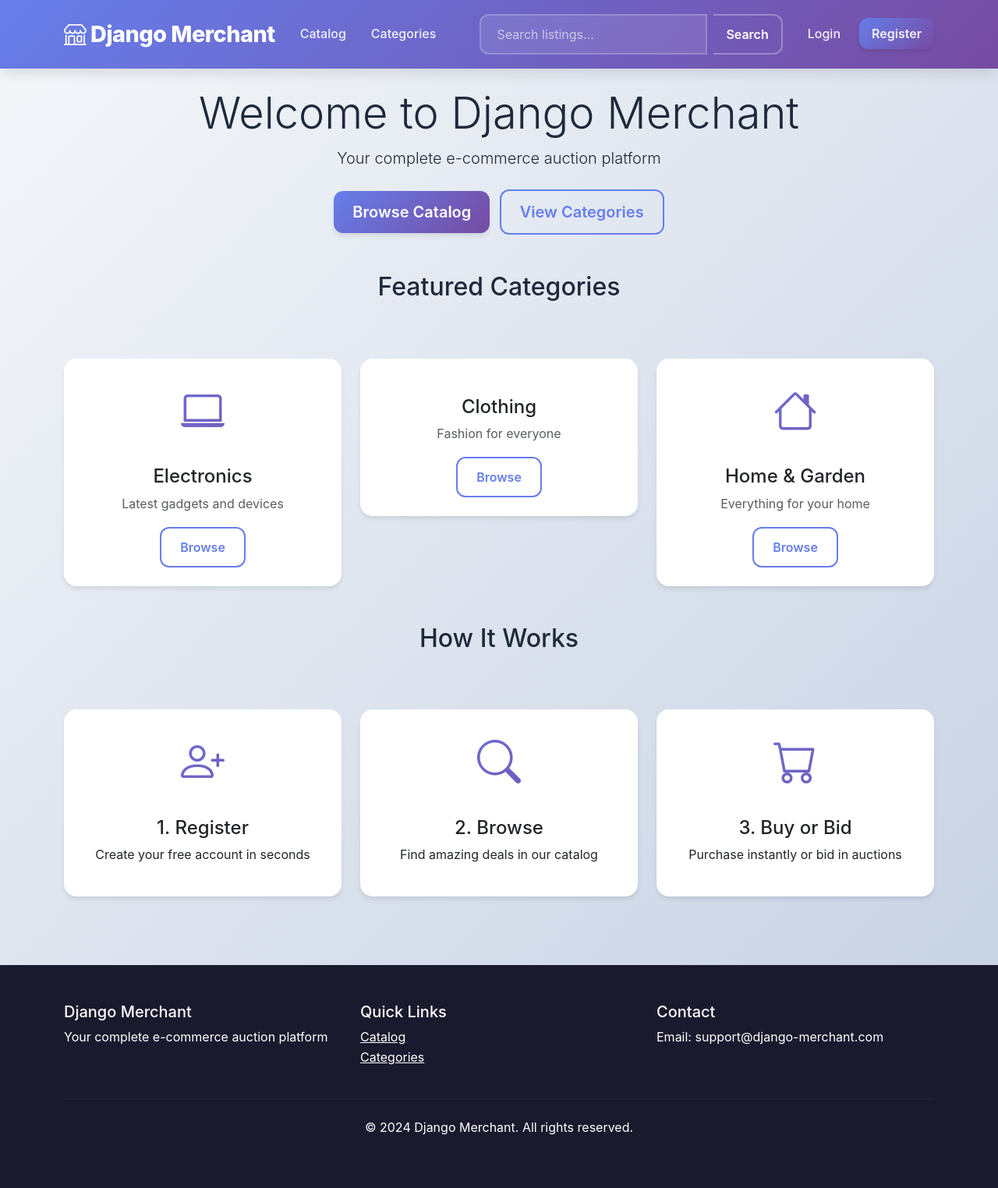
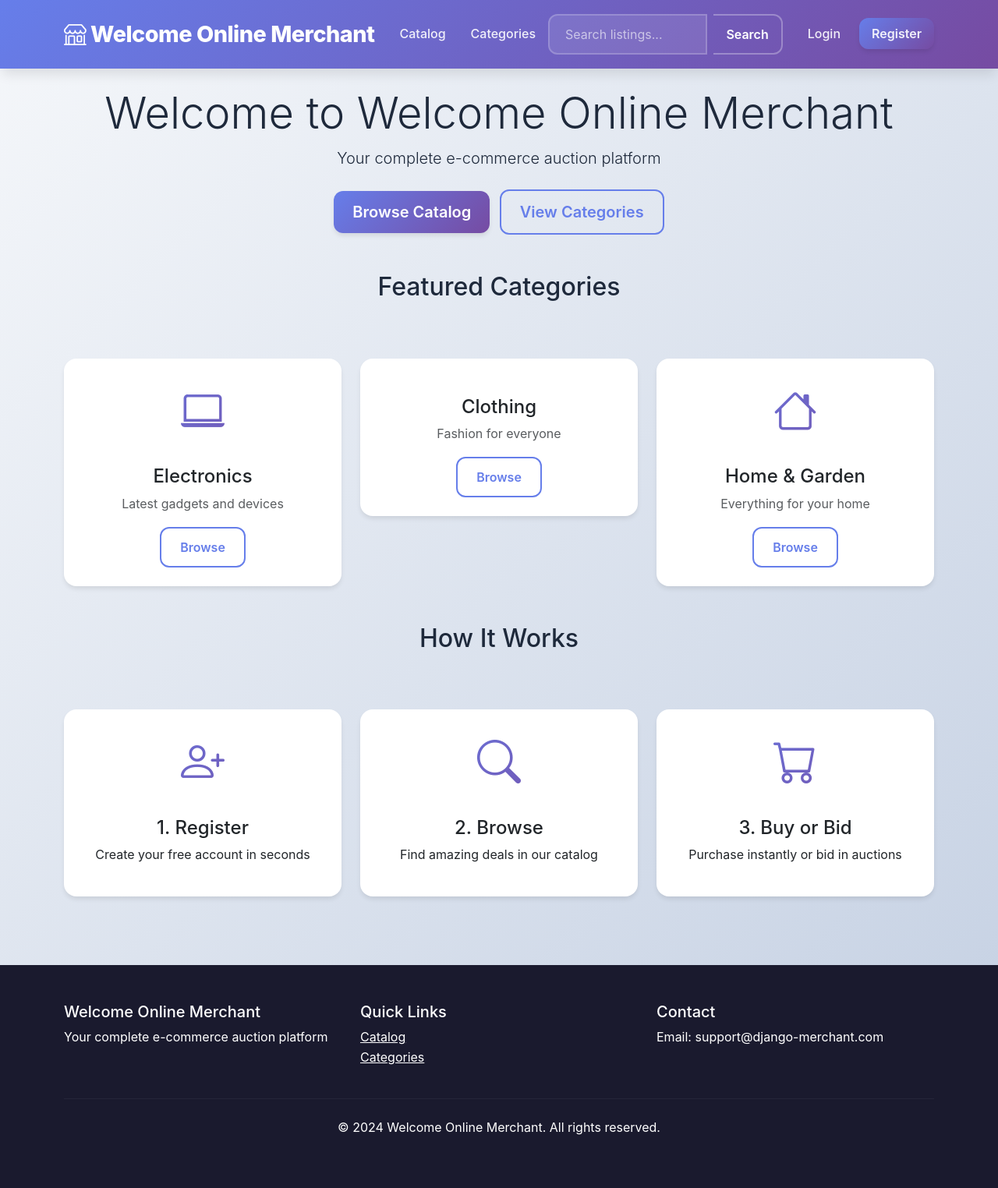
Before and after one commit to jerro26pablo-cell/merchant-system, a Django app: page / in a window 1280 px wide. Shown: the whole page at 78% size. Run offline with Django 4.2, Linux system fonts and the light colour scheme.

Commit message:
Fix database connection and rebrand to Welcome Online Merchant
- Fix database configuration to prioritize Render environment variables over local config
- Rebrand from "Django Merchant" to "Welcome Online Merchant" across all templates
- Update page titles, navbar, footer, and branding throughout the application

Generated with [Devin](https://devin.ai)

Co-Authored-By: Devin <158243242+devin-ai-integration[bot]@users.noreply.github.com>

```diff
--- a/templates/accounts/login.html
+++ b/templates/accounts/login.html
@@ -1,6 +1,6 @@
 {% extends 'base.html' %}
 
-{% block title %}Login - Django Merchant{% endblock %}
+{% block title %}Login - Welcome Online Merchant{% endblock %}
 
 {% block content %}
 <div class="row justify-content-center">
--- a/templates/accounts/profile.html
+++ b/templates/accounts/profile.html
@@ -1,6 +1,6 @@
 {% extends 'base.html' %}
 
-{% block title %}My Profile - Django Merchant{% endblock %}
+{% block title %}My Profile - Welcome Online Merchant{% endblock %}
 
 {% block content %}
 <div class="row">
--- a/templates/accounts/register.html
+++ b/templates/accounts/register.html
@@ -1,6 +1,6 @@
 {% extends 'base.html' %}
 
-{% block title %}Register - Django Merchant{% endblock %}
+{% block title %}Register - Welcome Online Merchant{% endblock %}
 
 {% block extra_css %}
 <style>
--- a/templates/accounts/seller_dashboard.html
+++ b/templates/accounts/seller_dashboard.html
@@ -1,6 +1,6 @@
 {% extends 'base.html' %}
 
-{% block title %}Seller Dashboard - Django Merchant{% endblock %}
+{% block title %}Seller Dashboard - Welcome Online Merchant{% endblock %}
 
 {% block content %}
 <div class="row mb-4">
--- a/templates/base.html
+++ b/templates/base.html
@@ -3,7 +3,7 @@
 <head>
     <meta charset="UTF-8">
     <meta name="viewport" content="width=device-width, initial-scale=1.0">
-    <title>{% block title %}Django Merchant{% endblock %}</title>
+    <title>{% block title %}Welcome Online Merchant{% endblock %}</title>
     <link href="https://cdn.jsdelivr.net/npm/bootstrap@5.3.0/dist/css/bootstrap.min.css" rel="stylesheet">
     <link rel="stylesheet" href="https://cdn.jsdelivr.net/npm/bootstrap-icons@1.10.0/font/bootstrap-icons.css">
     <style>
@@ -342,7 +342,7 @@
     <nav class="navbar navbar-expand-lg navbar-dark">
         <div class="container">
             <a class="navbar-brand" href="{% url 'home' %}">
-                <i class="bi bi-shop"></i> Django Merchant
+                <i class="bi bi-shop"></i> Welcome Online Merchant
             </a>
             <button class="navbar-toggler" type="button" data-bs-toggle="collapse" data-bs-target="#navbarNav">
                 <span class="navbar-toggler-icon"></span>
@@ -420,7 +420,7 @@
         <div class="container">
             <div class="row">
                 <div class="col-md-4">
-                    <h5>Django Merchant</h5>
+                    <h5>Welcome Online Merchant</h5>
                     <p>Your complete e-commerce auction platform</p>
                 </div>
                 <div class="col-md-4">
@@ -441,7 +441,7 @@
             <hr class="mt-4 mb-4" style="border-color: rgba(255,255,255,0.2);">
             <div class="row">
                 <div class="col-md-12 text-center">
-                    <p>&copy; 2024 Django Merchant. All rights reserved.</p>
+                    <p>&copy; 2024 Welcome Online Merchant. All rights reserved.</p>
                 </div>
             </div>
         </div>
--- a/templates/categories/category_list.html
+++ b/templates/categories/category_list.html
@@ -1,6 +1,6 @@
 {% extends 'base.html' %}
 
-{% block title %}Categories - Django Merchant{% endblock %}
+{% block title %}Categories - Welcome Online Merchant{% endblock %}
 
 {% block content %}
 <div class="row mb-4">
--- a/templates/index.html
+++ b/templates/index.html
@@ -5,7 +5,7 @@
 {% block content %}
 <div class="row mb-5">
     <div class="col-12 text-center">
-        <h1 class="display-4">Welcome to Django Merchant</h1>
+        <h1 class="display-4">Welcome to Welcome Online Merchant</h1>
         <p class="lead">Your complete e-commerce auction platform</p>
         <div class="mt-4">
             <a href="{% url 'catalog' %}" class="btn btn-primary btn-lg me-2">Browse Catalog</a>
--- a/templates/listings/catalog.html
+++ b/templates/listings/catalog.html
@@ -1,6 +1,6 @@
 {% extends 'base.html' %}
 
-{% block title %}Catalog - Django Merchant{% endblock %}
+{% block title %}Catalog - Welcome Online Merchant{% endblock %}
 
 {% block content %}
 <div class="row mb-4">
--- a/templates/listings/detail.html
+++ b/templates/listings/detail.html
@@ -1,6 +1,6 @@
 {% extends 'base.html' %}
 
-{% block title %}{{ listing.title }} - Django Merchant{% endblock %}
+{% block title %}{{ listing.title }} - Welcome Online Merchant{% endblock %}
 
 {% block content %}
 <div class="row">
```
Also changed, not shown: config/settings.py (+22 -19 lines).
